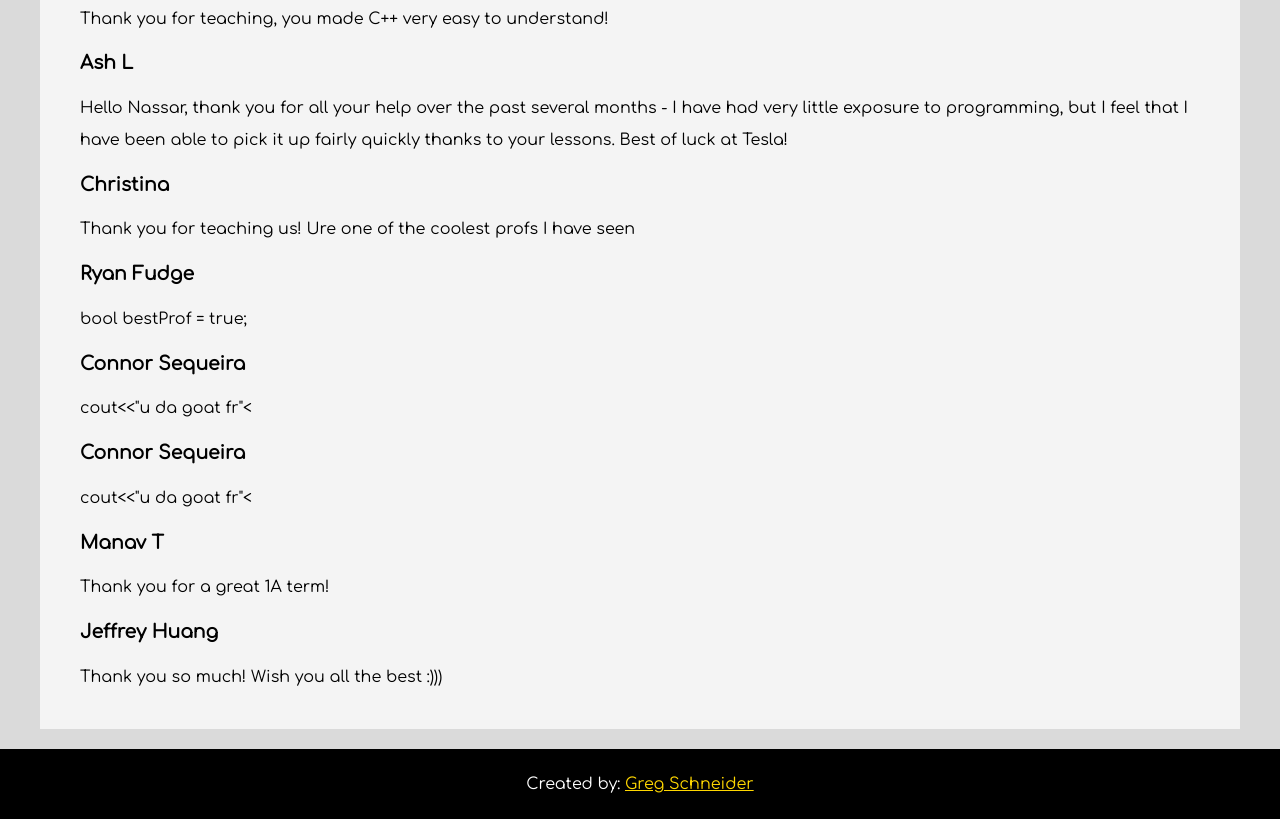
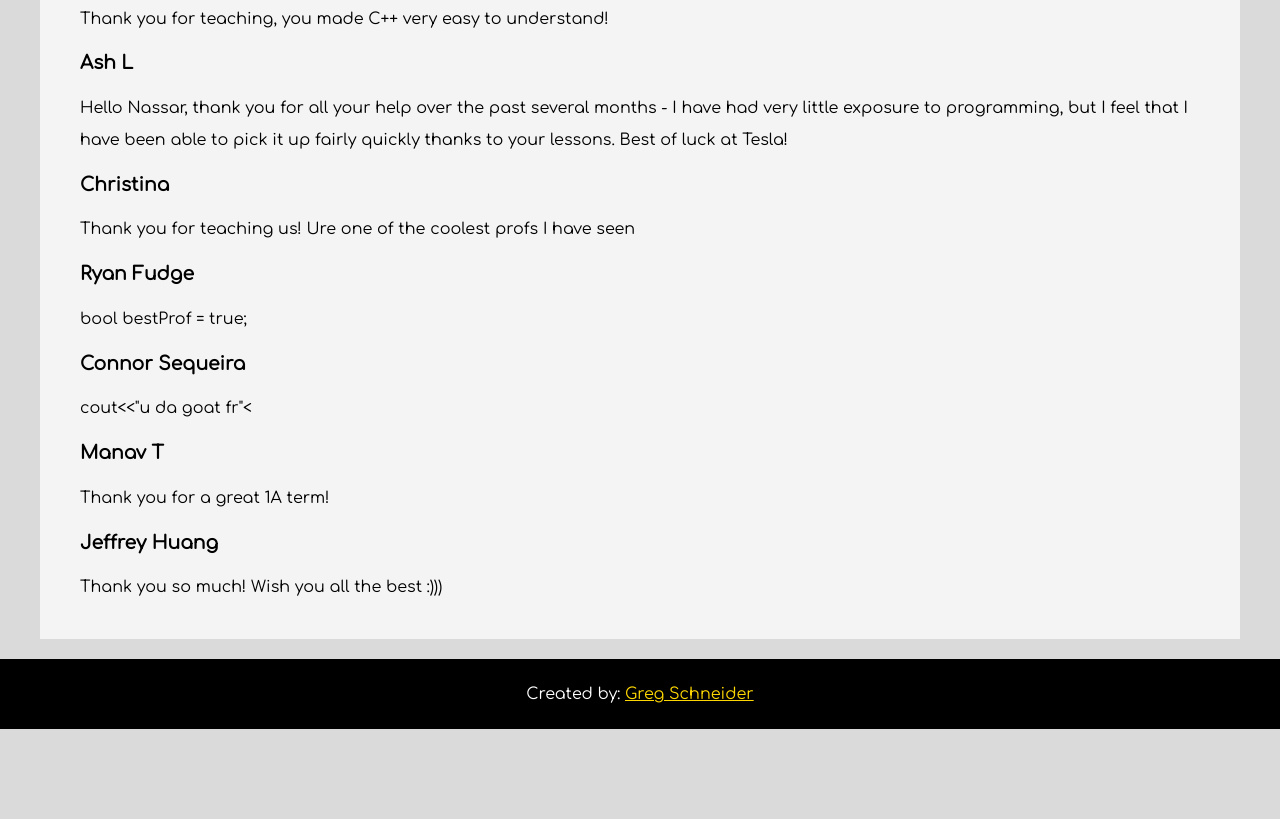
Before and after one commit to Greg-Schneid/NassarGoodbye.github.io, a plain HTML site: page index.html in a window 1280 px wide. Shown: the part 4890-5709 px from the top of the page. After the commit the page ends 5619 px from the top, so only its background shows below. Drawn offline with Linux system fonts and the light colour scheme.

Commit message:
Fixing mistake

```diff
--- a/index.html
+++ b/index.html
@@ -122,8 +122,6 @@ PS Try not to drive your Cybertruck into the dealership ;-)</p>
 <p> bool bestProf = true;</p>
 <h3> Connor Sequeira </h3>
 <p> cout<<"u da goat fr"<<endl;</p>
-<h3> Connor Sequeira </h3>
-<p> cout<<"u da goat fr"<<endl;</p>
 <h3> Manav T </h3>
 <p> Thank you for a great 1A term!</p>
 <h3> Jeffrey Huang </h3>
```
